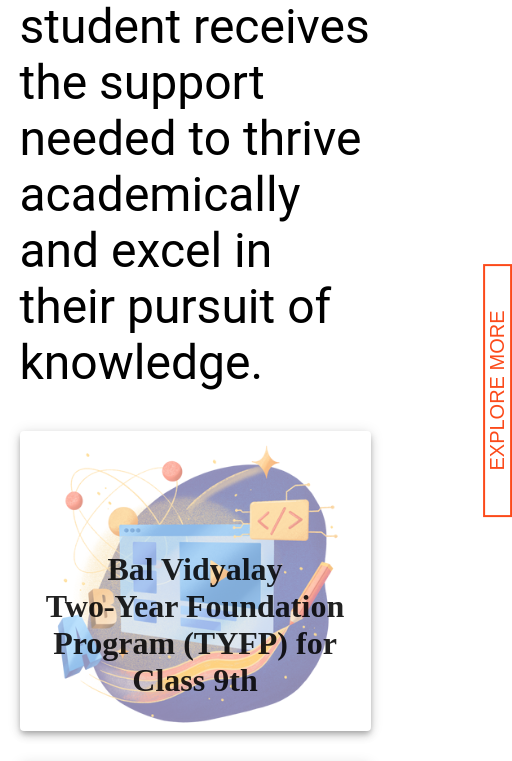
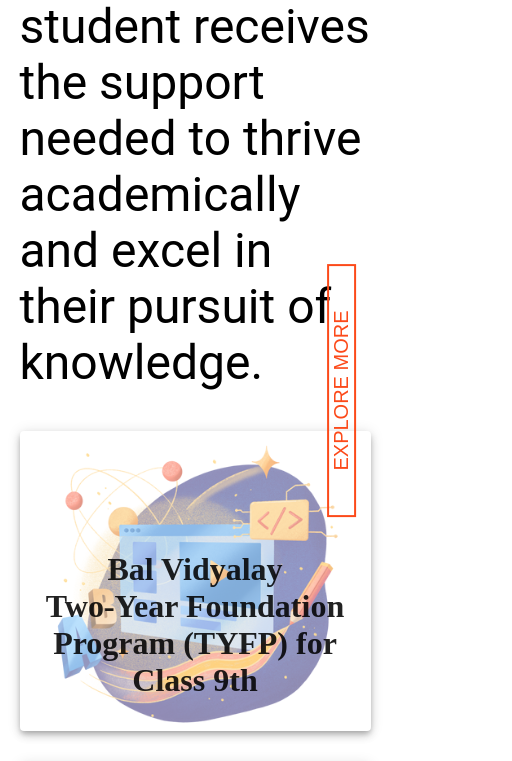
Before and after one commit to Sandeep-raj/takshilla, a React (Vite) app: page / in a window 390 px wide. Shown: the part 2140-2901 px from the top of the page, 512 px wide, since content can reach past the window. Built offline with nearby package versions, Linux system fonts and the light colour scheme.

Commit message:
carousel touch changes

```diff
--- a/src/component/Home/Home.css
+++ b/src/component/Home/Home.css
@@ -195,7 +195,7 @@
         width: 30vh;
         height: fit-content;
         font-size: 20px;
-        left: calc(90vw + 20px);
+        left: calc(50vw + 20px);
     }
     .child-container {
         font-size: xx-large;
```
Also changed, not shown: 4 other files (tests, documents, lock files or other folders).
